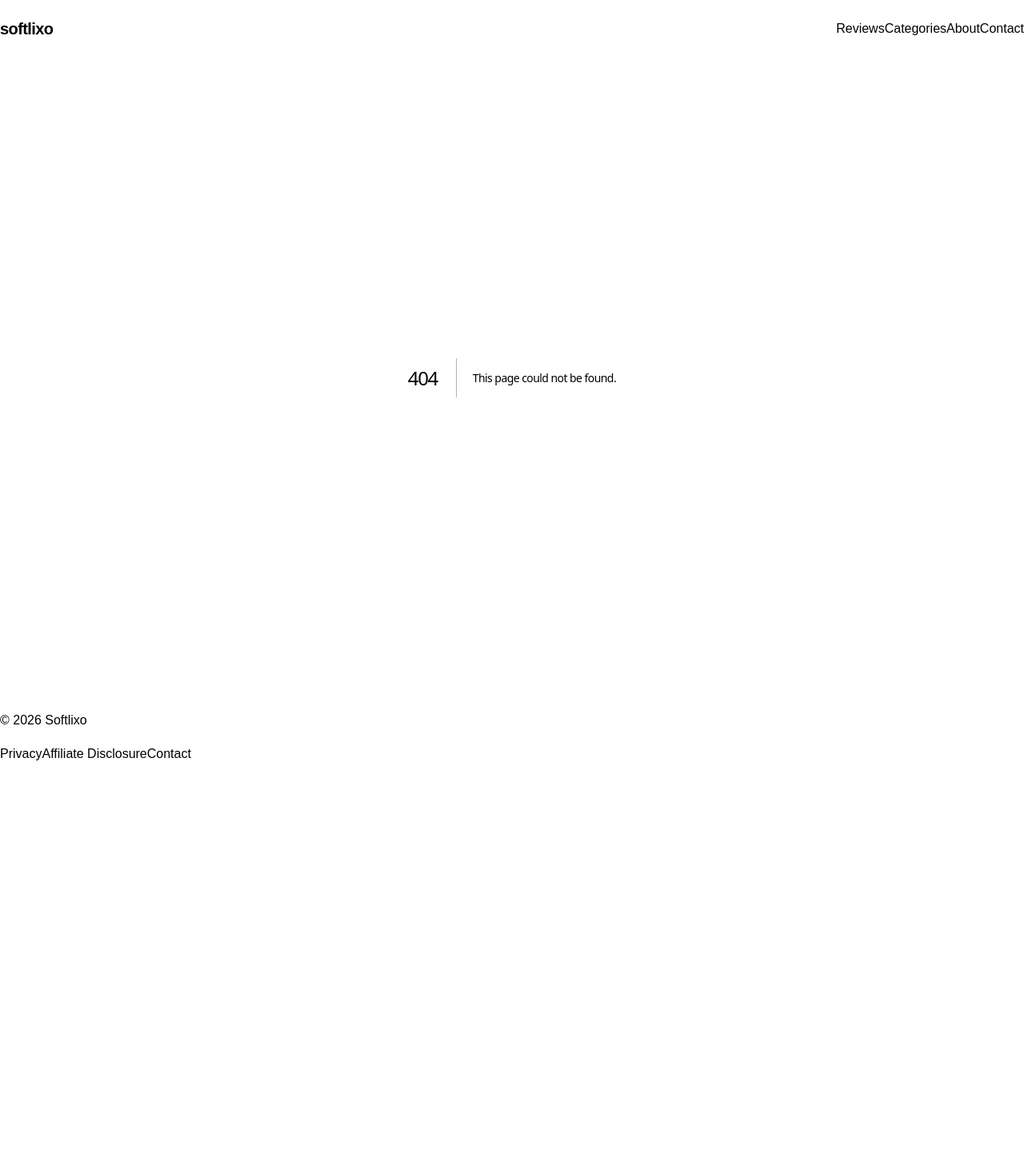
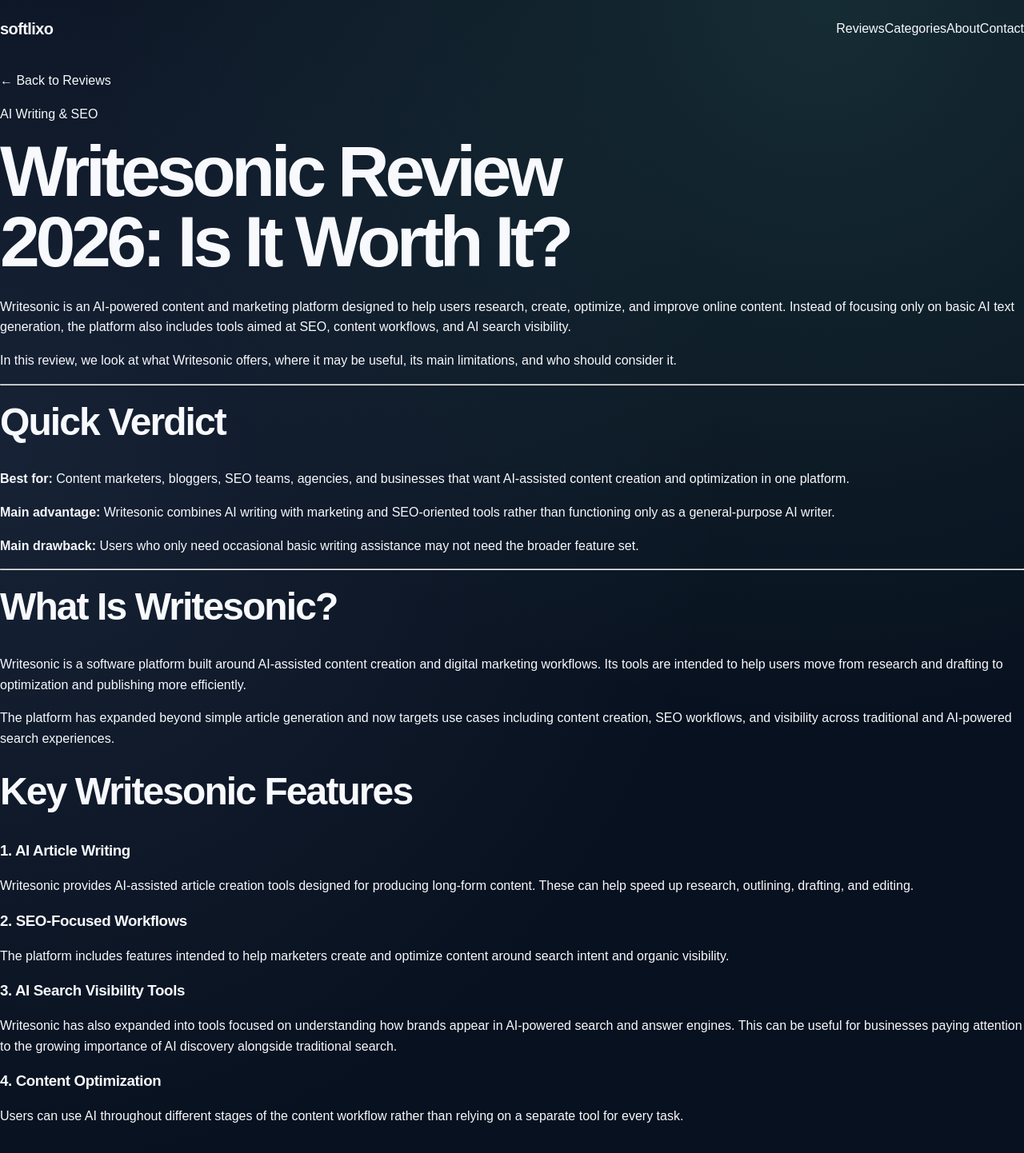
Before and after one commit to Joey5240/softlixo, a Next.js app: page /reviews/writesonic-review in a window 1280 px wide. Before the commit this address had no page. Shown: the top 1442 px of the page at 80% size. Before the commit the page ends 955 px from the top, so only its background shows below. Built offline with nearby package versions, Linux system fonts and the light colour scheme.

Commit message:
Add Writesonic review

```diff
--- /dev/null
+++ b/app/reviews/writesonic-review/page.tsx
@@ -0,0 +1,198 @@
+import type { Metadata } from "next";
+import Link from "next/link";
+
+export const metadata: Metadata = {
+  title: "Writesonic Review 2026: Features, Pros, Cons & Is It Worth It?",
+  description:
+    "Our Writesonic review covers its AI writing features, SEO tools, advantages, disadvantages, pricing considerations, and who it is best suited for in 2026.",
+  alternates: {
+    canonical: "/reviews/writesonic-review",
+  },
+  openGraph: {
+    title: "Writesonic Review 2026: Is It Worth It?",
+    description:
+      "A practical look at Writesonic's AI writing and SEO features, pros, cons, and who should consider using it.",
+    url: "https://softlixo.com/reviews/writesonic-review",
+    type: "article",
+  },
+};
+
+export default function WritesonicReview() {
+  return (
+    <article>
+      <p>
+        <Link href="/reviews">← Back to Reviews</Link>
+      </p>
+
+      <p>AI Writing & SEO</p>
+
+      <h1>Writesonic Review 2026: Is It Worth It?</h1>
+
+      <p>
+        Writesonic is an AI-powered content and marketing platform designed to
+        help users research, create, optimize, and improve online content.
+        Instead of focusing only on basic AI text generation, the platform also
+        includes tools aimed at SEO, content workflows, and AI search
+        visibility.
+      </p>
+
+      <p>
+        In this review, we look at what Writesonic offers, where it may be
+        useful, its main limitations, and who should consider it.
+      </p>
+
+      <hr />
+
+      <h2>Quick Verdict</h2>
+
+      <p>
+        <strong>Best for:</strong> Content marketers, bloggers, SEO teams,
+        agencies, and businesses that want AI-assisted content creation and
+        optimization in one platform.
+      </p>
+
+      <p>
+        <strong>Main advantage:</strong> Writesonic combines AI writing with
+        marketing and SEO-oriented tools rather than functioning only as a
+        general-purpose AI writer.
+      </p>
+
+      <p>
+        <strong>Main drawback:</strong> Users who only need occasional basic
+        writing assistance may not need the broader feature set.
+      </p>
+
+      <hr />
+
+      <h2>What Is Writesonic?</h2>
+
+      <p>
+        Writesonic is a software platform built around AI-assisted content
+        creation and digital marketing workflows. Its tools are intended to
+        help users move from research and drafting to optimization and
+        publishing more efficiently.
+      </p>
+
+      <p>
+        The platform has expanded beyond simple article generation and now
+        targets use cases including content creation, SEO workflows, and
+        visibility across traditional and AI-powered search experiences.
+      </p>
+
+      <h2>Key Writesonic Features</h2>
+
+      <h3>1. AI Article Writing</h3>
+
+      <p>
+        Writesonic provides AI-assisted article creation tools designed for
+        producing long-form content. These can help speed up research,
+        outlining, drafting, and editing.
+      </p>
+
+      <h3>2. SEO-Focused Workflows</h3>
+
+      <p>
+        The platform includes features intended to help marketers create and
+        optimize content around search intent and organic visibility.
+      </p>
+
+      <h3>3. AI Search Visibility Tools</h3>
+
+      <p>
+        Writesonic has also expanded into tools focused on understanding how
+        brands appear in AI-powered search and answer engines. This can be
+        useful for businesses paying attention to the growing importance of AI
+        discovery alongside traditional search.
+      </p>
+
+      <h3>4. Content Optimization</h3>
+
+      <p>
+        Users can use AI throughout different stages of the content workflow
+        rather than relying on a separate tool for every task.
+      </p>
+
+      <h2>Writesonic Pros and Cons</h2>
+
+      <h3>Pros</h3>
+
+      <ul>
+        <li>Combines multiple content and marketing tools in one platform.</li>
+        <li>Useful for long-form content workflows.</li>
+        <li>Includes SEO-oriented functionality.</li>
+        <li>Targets both traditional search and emerging AI search use cases.</li>
+        <li>Can reduce time spent on repetitive content tasks.</li>
+      </ul>
+
+      <h3>Cons</h3>
+
+      <ul>
+        <li>The number of features may feel excessive for casual users.</li>
+        <li>AI-generated content still requires human review and fact-checking.</li>
+        <li>Value depends heavily on how often you create or optimize content.</li>
+        <li>Subscription features and limits can change over time.</li>
+      </ul>
+
+      <h2>Who Is Writesonic Best For?</h2>
+
+      <p>Writesonic may be a good fit for:</p>
+
+      <ul>
+        <li>Bloggers publishing content regularly.</li>
+        <li>SEO professionals.</li>
+        <li>Content marketing teams.</li>
+        <li>Agencies managing multiple content projects.</li>
+        <li>Businesses investing in organic and AI-search visibility.</li>
+      </ul>
+
+      <p>
+        If you only need AI for occasional emails, short social posts, or
+        simple rewriting, a more basic AI assistant may be sufficient.
+      </p>
+
+      <h2>Is Writesonic Worth It?</h2>
+
+      <p>
+        Writesonic makes the most sense when AI is part of a repeatable content
+        or marketing workflow. The value is less about generating a single
+        article and more about bringing research, writing, optimization, and
+        related marketing tasks into one system.
+      </p>
+
+      <p>
+        For frequent publishers and marketers, that consolidation can be
+        valuable. For occasional users, the decision depends on whether the
+        additional SEO and marketing features will actually be used.
+      </p>
+
+      <h2>Final Verdict</h2>
+
+      <p>
+        Writesonic is worth considering for marketers and businesses looking
+        for more than a basic AI writing tool. Its broader focus on content,
+        SEO, and AI-search visibility makes it particularly relevant for users
+        who depend on content as a growth channel.
+      </p>
+
+      <p>
+        We recommend comparing the current features and pricing with your
+        actual publishing needs before choosing a paid plan.
+      </p>
+
+      <hr />
+
+      <p>
+        <strong>Affiliate disclosure:</strong> Softlixo may receive a commission
+        from some products mentioned on this website if you purchase through
+        our links, at no additional cost to you. Our editorial opinions are
+        independent.
+      </p>
+
+      <p>
+        <Link href="/affiliate-disclosure">
+          Read our full affiliate disclosure
+        </Link>
+      </p>
+    </article>
+  );
+}
```
